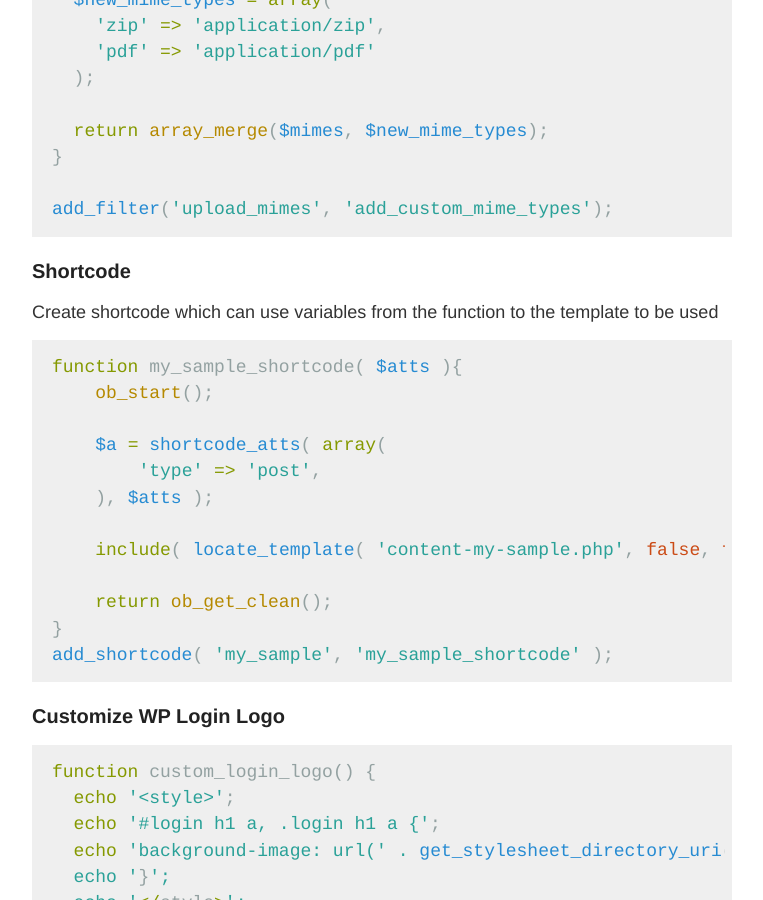
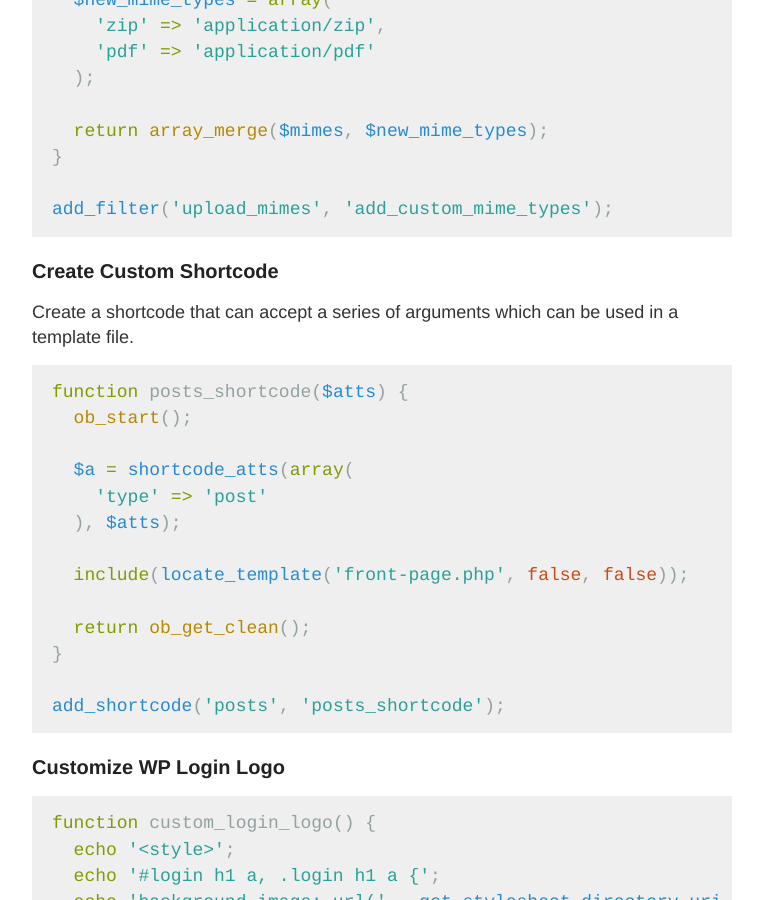
Before and after one commit to kennyalmendral/kennyalmendral.github.io, a Jekyll site: the page built from _posts/2019-03-07-wordpress-snippets.md, in a window 1280 px wide and 900 px high, scrolled down 1679 px. Shown: the whole window, without its empty margins (258-1021 px from the left). Built offline with Jekyll 4.4.1, drawn with Linux system fonts in a browser that asks for light colours.

Commit message:
Update 2019-03-07-wordpress-snippets.md

````diff
--- a/_posts/2019-03-07-wordpress-snippets.md
+++ b/_posts/2019-03-07-wordpress-snippets.md
@@ -72,22 +72,22 @@ function add_custom_mime_types($mimes) {
 add_filter('upload_mimes', 'add_custom_mime_types');
 ```
 
+### Create Custom Shortcode
+Create a shortcode that can accept a series of arguments which can be used in a template file.
+```php
+function posts_shortcode($atts) {
+  ob_start();
 
-### Shortcode
-Create shortcode which can use variables from the function to the template to be used
-```php
-function my_sample_shortcode( $atts ){
-    ob_start();
+  $a = shortcode_atts(array(
+    'type' => 'post'
+  ), $atts);
 
-    $a = shortcode_atts( array(
-        'type' => 'post',
-    ), $atts );
+  include(locate_template('front-page.php', false, false));
 
-    include( locate_template( 'content-my-sample.php', false, false ) );
+  return ob_get_clean();
+}
 
-    return ob_get_clean();
-}
-add_shortcode( 'my_sample', 'my_sample_shortcode' );
+add_shortcode('posts', 'posts_shortcode');
 ```
 
 ### Customize WP Login Logo
````
